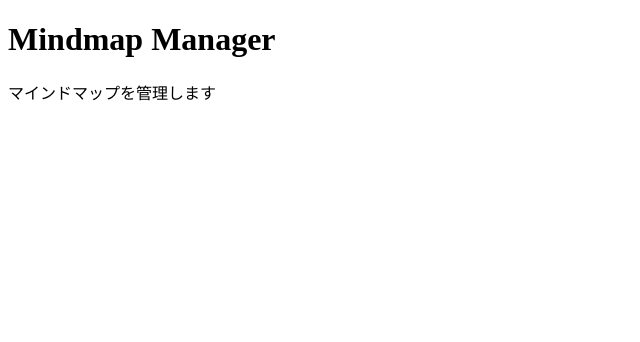
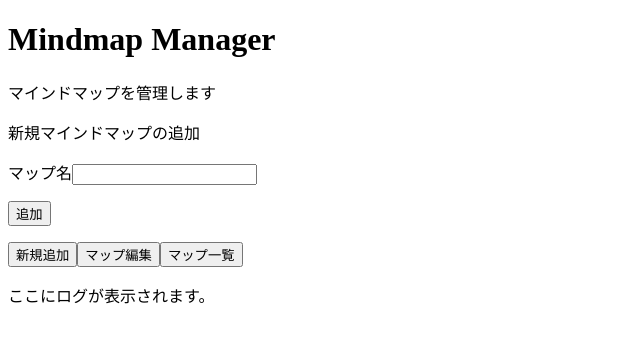
Before and after one commit to genta6o4ma/mindmap-manager, a plain HTML site: page index.html in a window 1280 px wide. Shown: the whole page, without its empty margins (0-640 px from the left). Drawn offline with Linux system fonts and the light colour scheme.

Commit message:
Edit index.html

```diff
--- a/index.html
+++ b/index.html
@@ -6,5 +6,28 @@
 <body>
   <h1>Mindmap Manager</h1>
   <p>マインドマップを管理します</p>
+  <div id="main-div">
+    <p>新規マインドマップの追加</p>
+    <div id="input-area">
+      <p>マップ名<input type="text" id="mapname"></p>
+      <p><button id="add-new-map">追加</button></p>
+    </div>
+  </div>
+  <div id="select-mode">
+    <p><button>新規追加</button><button>マップ編集</button><button>マップ一覧</button></p>
+  </div>
+  <div id="log-div">
+    <p>ここにログが表示されます。</p>
+  </div>
 </body>
+<script>
+  document.getElementById('add-new-map').onclick = addNewMap();
+
+  const addNewMap = () => {
+
+  };
+  const dateFormat = (date) => {
+    const formatted = `${date.getFullYear()}/${(date.getMonth()+1).toString().padStart(2, '0')}/${date.getDate().toString().padStart(2, '0')} `;
+  };
+</script>
 </html>
```
